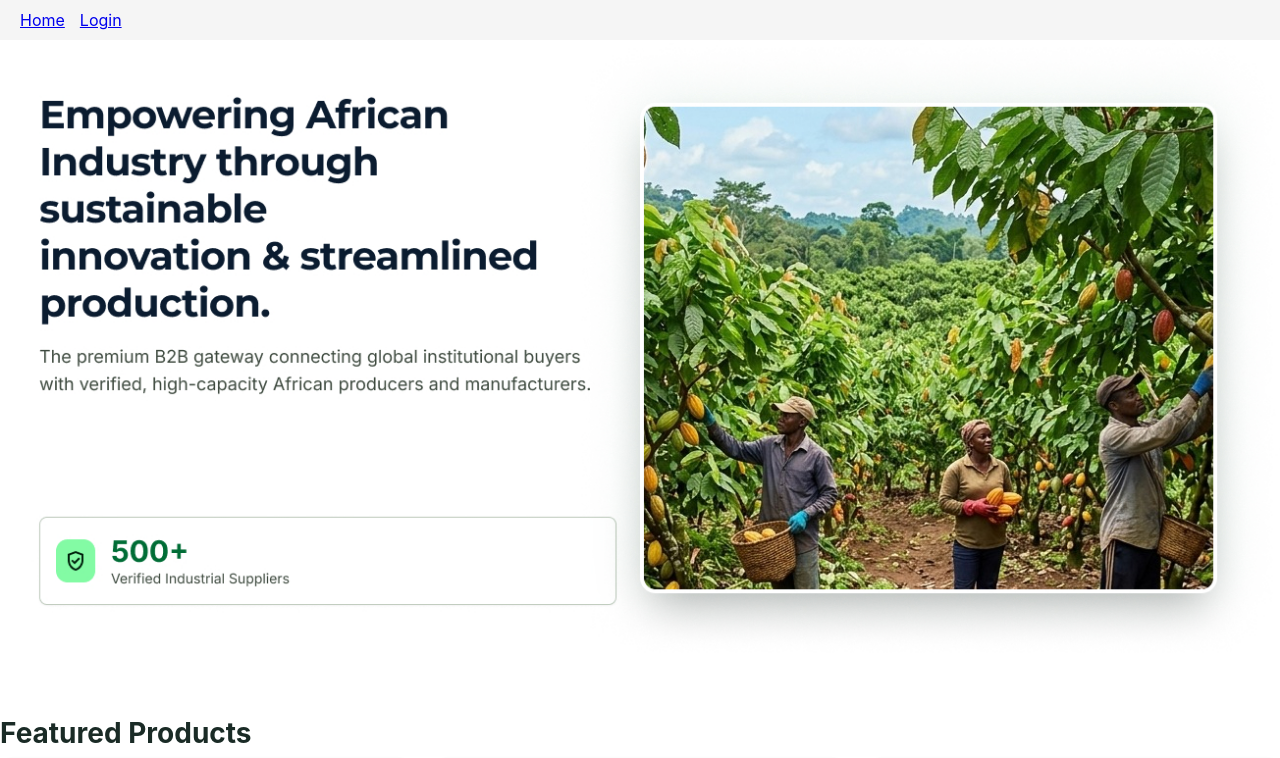
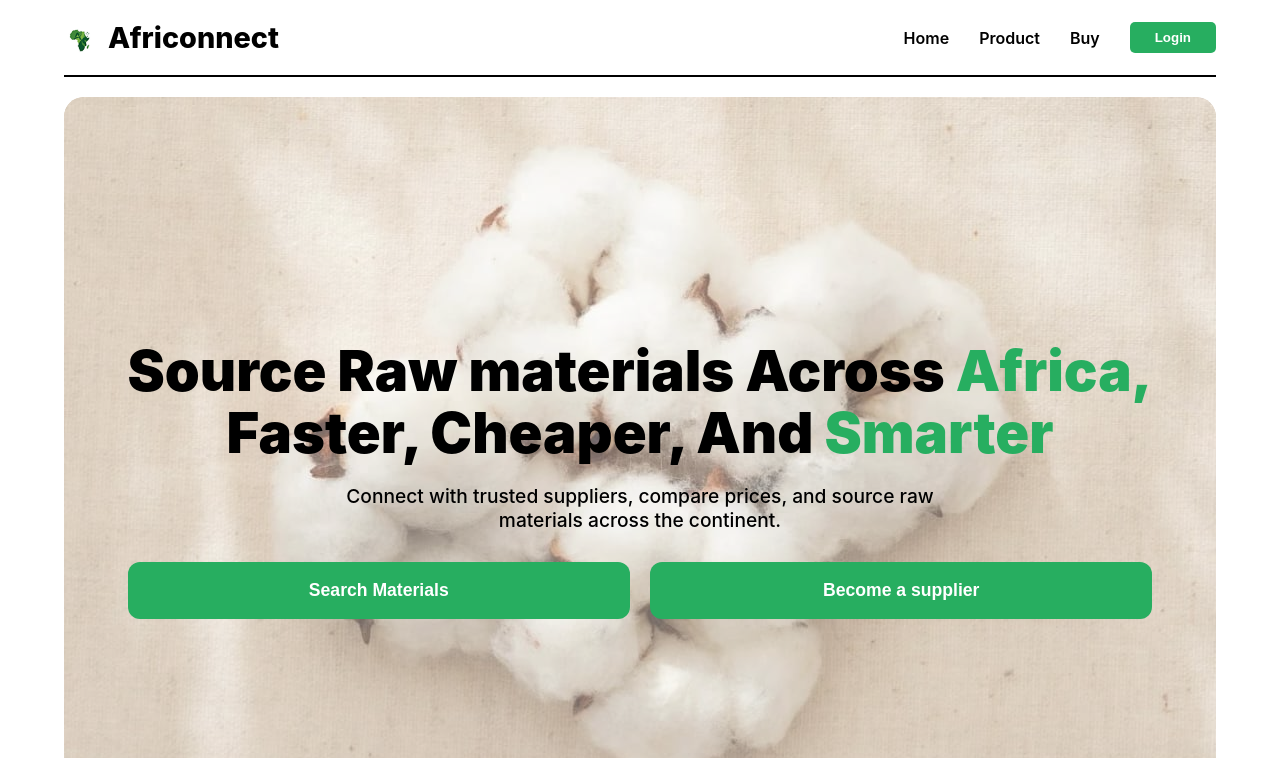
Before and after one commit to banga-low/africonnect-project, a React (Vite) app in the folder africonnect-project/: page / in a window 1280 px wide. Shown: the top 758 px of the page. Built offline with nearby package versions, Linux system fonts and the light colour scheme.

Commit message:
Fix routing and landing page

```diff
--- a/africonnect-project/src/AppBuyer.jsx
+++ b/africonnect-project/src/AppBuyer.jsx
@@ -6,6 +6,8 @@ import './pages/Login.css';
 import './components/MarketplaceGrid.css';
 import RFQPage from './pages/RFQPage.jsx';
 import './pages/RFQPage.css';
+import LandingPage from './pages/landingPage/landingPage';
+
 
 function HomePage() {
   const navigate = useNavigate();
@@ -51,9 +53,11 @@ export default function AppBuyer() {
       </nav>
 
       <Routes>
-        <Route path="/" element={<HomePage />} />
+        <Route path="/" element={<LandingPage />} />
+        <Route path="/" marketplace={<MarketplacePage />} />
         <Route path="/buyer-login" element={<Login />} />
         <Route path="/rfq" element={<RFQPage/>} />
+
       </Routes>
     </div>
   );
--- a/africonnect-project/src/main.jsx
+++ b/africonnect-project/src/main.jsx
@@ -1,13 +1,10 @@
 import React from 'react';
 import ReactDOM from 'react-dom/client';
-import { BrowserRouter } from 'react-router-dom';
-import AppBuyer from './AppBuyer';
+import App from './App';
 import './index.css';
 
 ReactDOM.createRoot(document.getElementById('root')).render(
   <React.StrictMode>
-    <BrowserRouter>
-      <AppBuyer />
-    </BrowserRouter>
+    <App />
   </React.StrictMode>
 );
--- a/africonnect-project/src/pages/MarketplacePage.jsx
+++ b/africonnect-project/src/pages/MarketplacePage.jsx
@@ -1,4 +1,4 @@
-import MarketplaceGrid from '../../components/MarketplaceGrid'
+import MarketplaceGrid from '../components/MarketplaceGrid'
 
 function MarketplacePage(){
     return(
```
Also changed, not shown: africonnect-project/src/components/Nav-Bar.css (added), africonnect-project/src/components/Nav-Bar.jsx (added).
